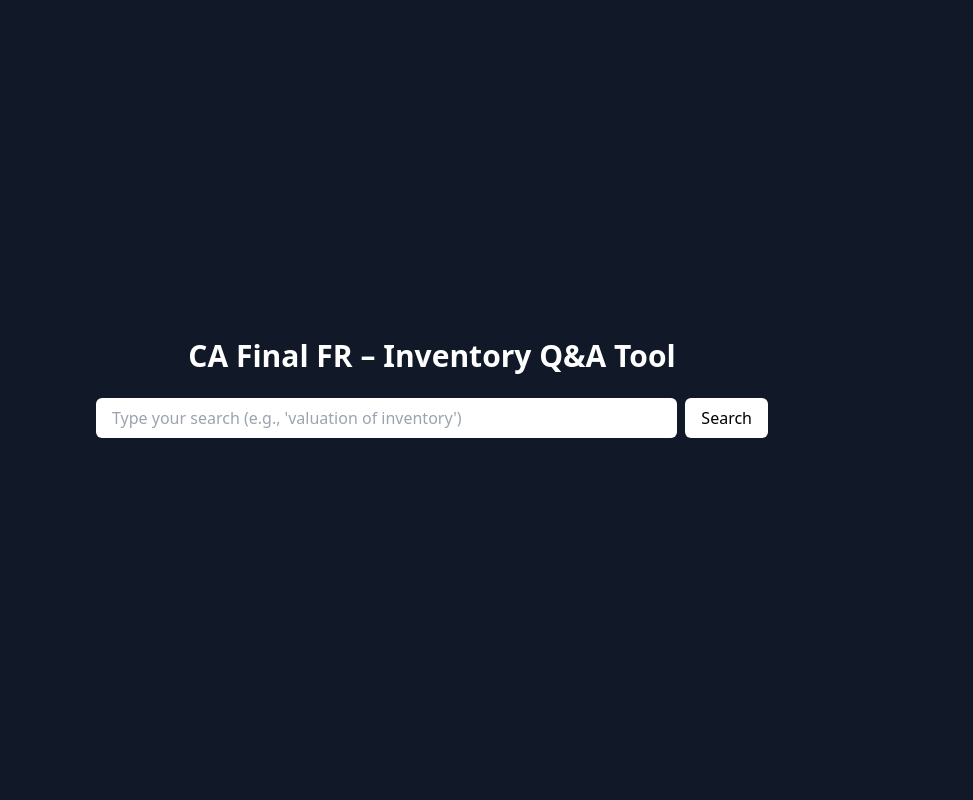
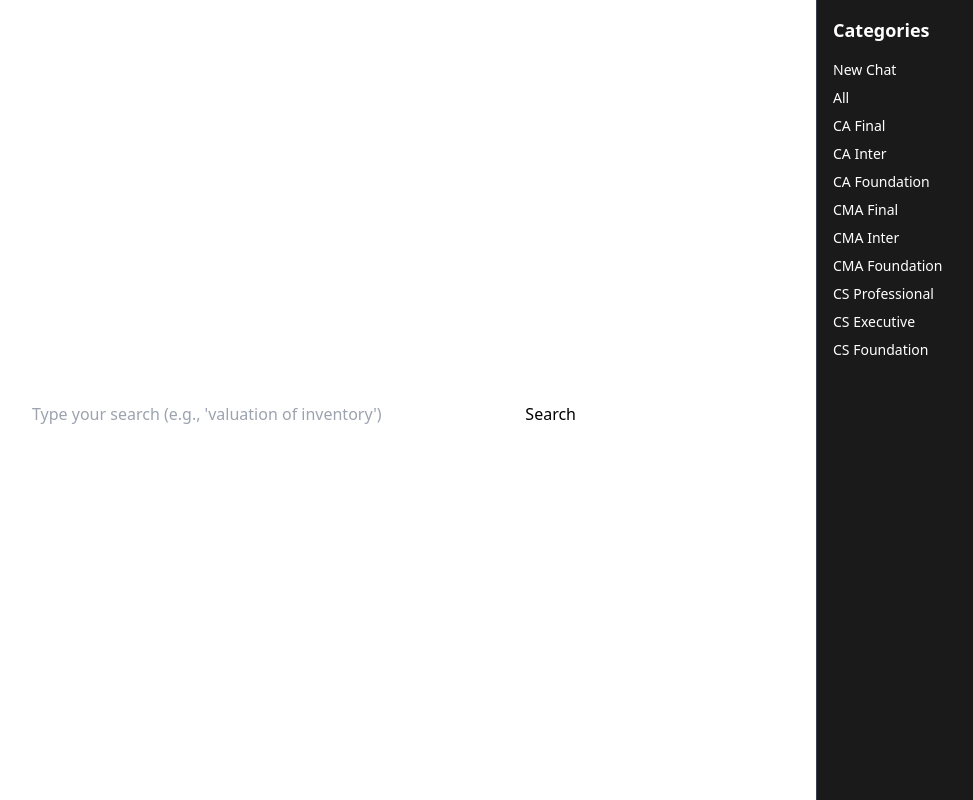
Before and after one commit to Hariai1/CA-final-frontend, a React (Vite) app: page / in a window 1280 px wide. Shown: the whole page, without its empty margins (208-1181 px from the left). Built offline with nearby package versions, Linux system fonts and the light colour scheme.

Commit message:
💡 UI: Sidebar with category menu like ChatGPT

```diff
--- a/src/App.jsx
+++ b/src/App.jsx
@@ -1,102 +1,76 @@
-import React, { useState } from 'react';
+import { useState } from "react";
+import "./index.css";
 
 function App() {
-  const [query, setQuery] = useState('');
+  const [query, setQuery] = useState("");
   const [results, setResults] = useState([]);
   const [selectedResult, setSelectedResult] = useState(null);
-  const [viewingDetails, setViewingDetails] = useState(false);
-  const [noResults, setNoResults] = useState(false);
+  const [noResult, setNoResult] = useState(false);
 
   const handleSearch = async () => {
-    if (!query.trim()) return;
-
-    try {
-      const response = await fetch("https://ca-final-backend.onrender.com/search", {
+    const res = await fetch("https://ca-final-backend.onrender.com/search", {
       method: "POST",
-        headers: {
-          "Content-Type": "application/json"
-        },
-        body: JSON.stringify({ query })
+      headers: { "Content-Type": "application/json" },
+      body: JSON.stringify({ query }),
     });
-
-      const data = await response.json();
-      if (data.result && data.result.length > 0) {
-        setResults(data.result);
-        setNoResults(false);
-        setViewingDetails(false);
+    const data = await res.json();
+    setResults(data.result || []);
     setSelectedResult(null);
-      } else {
-        setResults([]);
-        setNoResults(true);
-        setViewingDetails(false);
-        setSelectedResult(null);
-      }
-    } catch (error) {
-      console.error("Search error:", error);
-      setResults([]);
-      setNoResults(true);
-    }
+    setNoResult((data.result || []).length === 0);
   };
 
-  const handleSelect = (item) => {
-    setSelectedResult(item);
-    setViewingDetails(true);
-  };
-
-  const handleBack = () => {
-    setSelectedResult(null);
-    setViewingDetails(false);
-  };
-
-  const getFirstWords = (text, count) => {
-    return text.split(" ").slice(0, count).join(" ") + "...";
+  const handleKeyDown = (e) => {
+    if (e.key === "Enter") handleSearch();
   };
 
   return (
-    <div className="min-h-screen bg-gray-900 text-white flex flex-col items-center justify-center px-4">
-      <h1 className="text-3xl font-bold mb-6 text-center">CA Final FR – Inventory Q&A Tool</h1>
+    <div className="flex min-h-screen text-white">
+      {/* Main content area */}
+      <div className="flex flex-col justify-center items-center flex-grow p-8">
+        <h1 className="text-2xl md:text-3xl font-bold mb-6 text-center">
+          CA Final FR – Inventory Q&A Tool
+        </h1>
 
-      <div className="flex flex-col sm:flex-row items-center justify-center w-full max-w-2xl gap-2 mb-6">
+        {!selectedResult && (
+          <>
+            <div className="flex w-full max-w-xl space-x-2 mb-4">
               <input
+                className="w-full px-4 py-2 rounded text-black"
                 type="text"
                 value={query}
                 onChange={(e) => setQuery(e.target.value)}
-          onKeyDown={(e) => e.key === "Enter" && handleSearch()}
+                onKeyDown={handleKeyDown}
                 placeholder="Type your search (e.g., 'valuation of inventory')"
-          className="w-full px-4 py-2 text-black rounded-md"
               />
               <button
                 onClick={handleSearch}
-          className="bg-white text-black px-4 py-2 rounded-md"
+                className="px-4 py-2 bg-white text-black rounded"
               >
                 Search
               </button>
             </div>
-
-      {noResults && <p className="text-red-400 mt-4">No results found.</p>}
-
-      {!viewingDetails && results.length > 0 && (
-        <div className="flex flex-col items-center gap-2 w-full max-w-3xl">
-          <p className="mb-2 text-sm text-gray-400">Multiple results found. Please select one:</p>
-          {results.map((item, idx) => (
+            {noResult && <p className="text-red-400 mt-4">No results found.</p>}
+            <div className="space-y-2 max-w-xl w-full mt-4">
+              {results.map((item, index) => (
                 <button
-              key={idx}
-              onClick={() => handleSelect(item)}
-              className="bg-gray-700 hover:bg-gray-600 w-full text-left px-4 py-2 rounded-md text-sm"
+                  key={index}
+                  onClick={() => setSelectedResult(item)}
+                  className="bg-gray-800 p-3 rounded w-full text-left hover:bg-gray-700"
                 >
-              {getFirstWords(item.question, 10)}
+                  {item.question.split(" ").slice(0, 10).join(" ")}...
                 </button>
               ))}
             </div>
+          </>
         )}
 
-      {viewingDetails && selectedResult && (
-        <div className="bg-gray-800 rounded-md shadow-md p-6 mt-6 w-full max-w-3xl">
+        {selectedResult && (
+          <div className="max-w-2xl w-full bg-gray-800 p-6 rounded mt-6">
             <button
-            onClick={handleBack}
+              onClick={() => setSelectedResult(null)}
               className="mb-4 text-sm text-blue-400 hover:underline"
             >
-            ← Back to results
+              ← Back to Results
             </button>
             <p><strong>Chapter:</strong> {selectedResult.chapter}</p>
             <p><strong>Source:</strong> {selectedResult.sourceDetails}</p>
@@ -108,6 +82,25 @@ function App() {
           </div>
         )}
       </div>
+
+      {/* Sidebar */}
+      <div className="w-64 bg-[#1a1a1a] border-l border-gray-700 p-4 hidden md:block">
+        <h2 className="text-lg font-semibold mb-4">Categories</h2>
+        <ul className="space-y-2 text-sm">
+          <li><a href="#" className="hover:text-blue-400">New Chat</a></li>
+          <li><a href="#" className="hover:text-blue-400">All</a></li>
+          <li><a href="#" className="hover:text-blue-400">CA Final</a></li>
+          <li><a href="#" className="hover:text-blue-400">CA Inter</a></li>
+          <li><a href="#" className="hover:text-blue-400">CA Foundation</a></li>
+          <li><a href="#" className="hover:text-blue-400">CMA Final</a></li>
+          <li><a href="#" className="hover:text-blue-400">CMA Inter</a></li>
+          <li><a href="#" className="hover:text-blue-400">CMA Foundation</a></li>
+          <li><a href="#" className="hover:text-blue-400">CS Professional</a></li>
+          <li><a href="#" className="hover:text-blue-400">CS Executive</a></li>
+          <li><a href="#" className="hover:text-blue-400">CS Foundation</a></li>
+        </ul>
+      </div>
+    </div>
   );
 }
 
```
Lines whose indentation alone changed are shown as unchanged.
